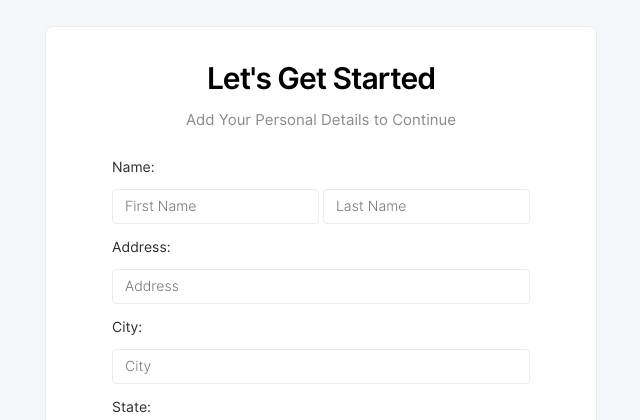
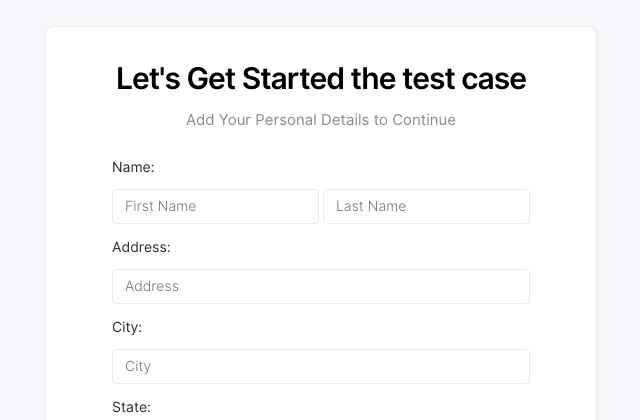
Before and after one commit to nikhilScaleup/HealthConnectPro, a PHP site: page /signup.php in a window 1280 px wide. Shown: the top 420 px of the page, without its empty margins (319-959 px from the left). Run offline with PHP 8.4, Linux system fonts and the light colour scheme.

Commit message:
Update signup.php

```diff
--- a/signup.php
+++ b/signup.php
@@ -64,7 +64,7 @@ if($_POST){
             <tr>
                 <td colspan="2">
 
-                    <p class="header-text">Let's Get Started</p>
+                    <p class="header-text">Let's Get Started the test case</p>
 
                     <p class="sub-text">Add Your Personal Details to Continue</p>
                 </td>
```
